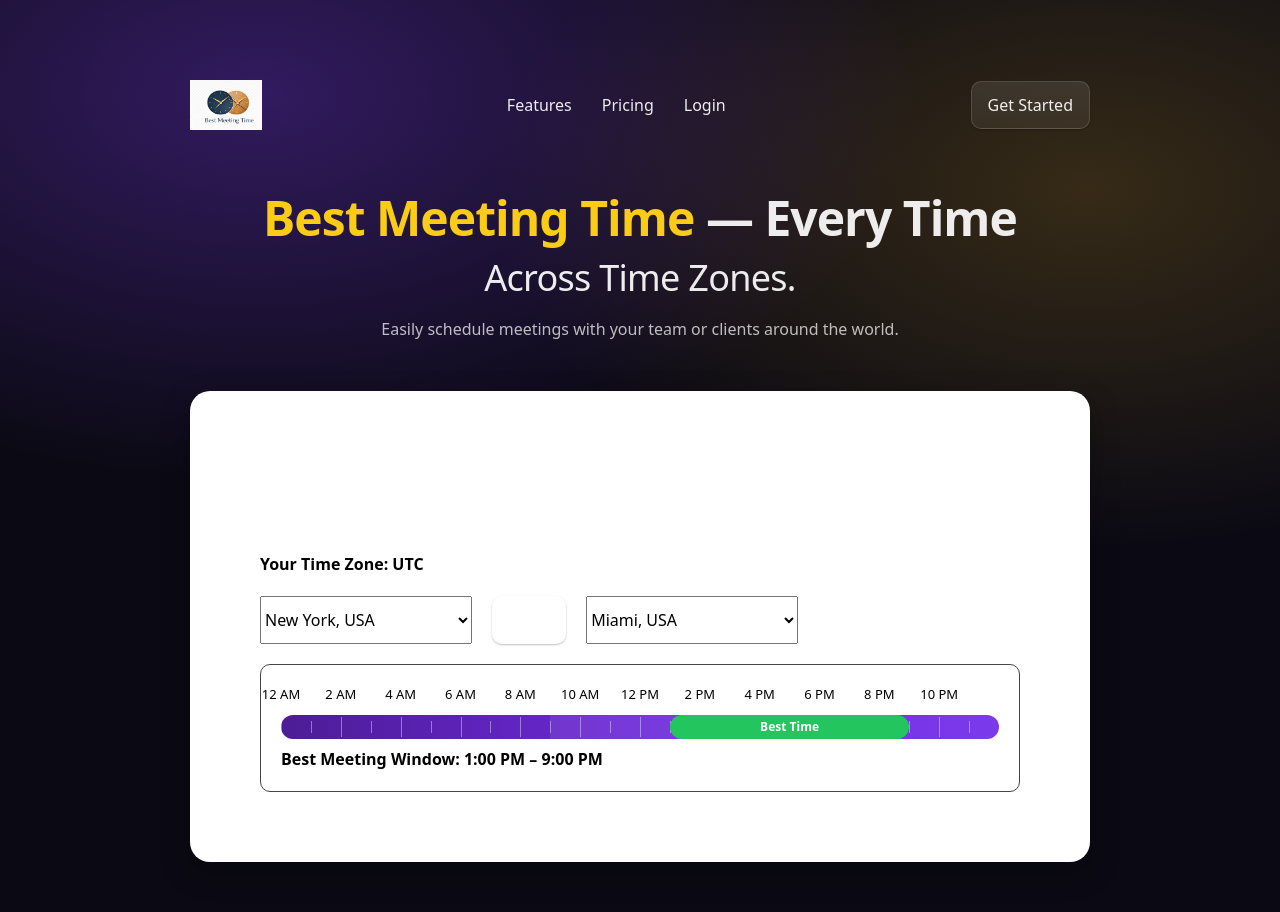
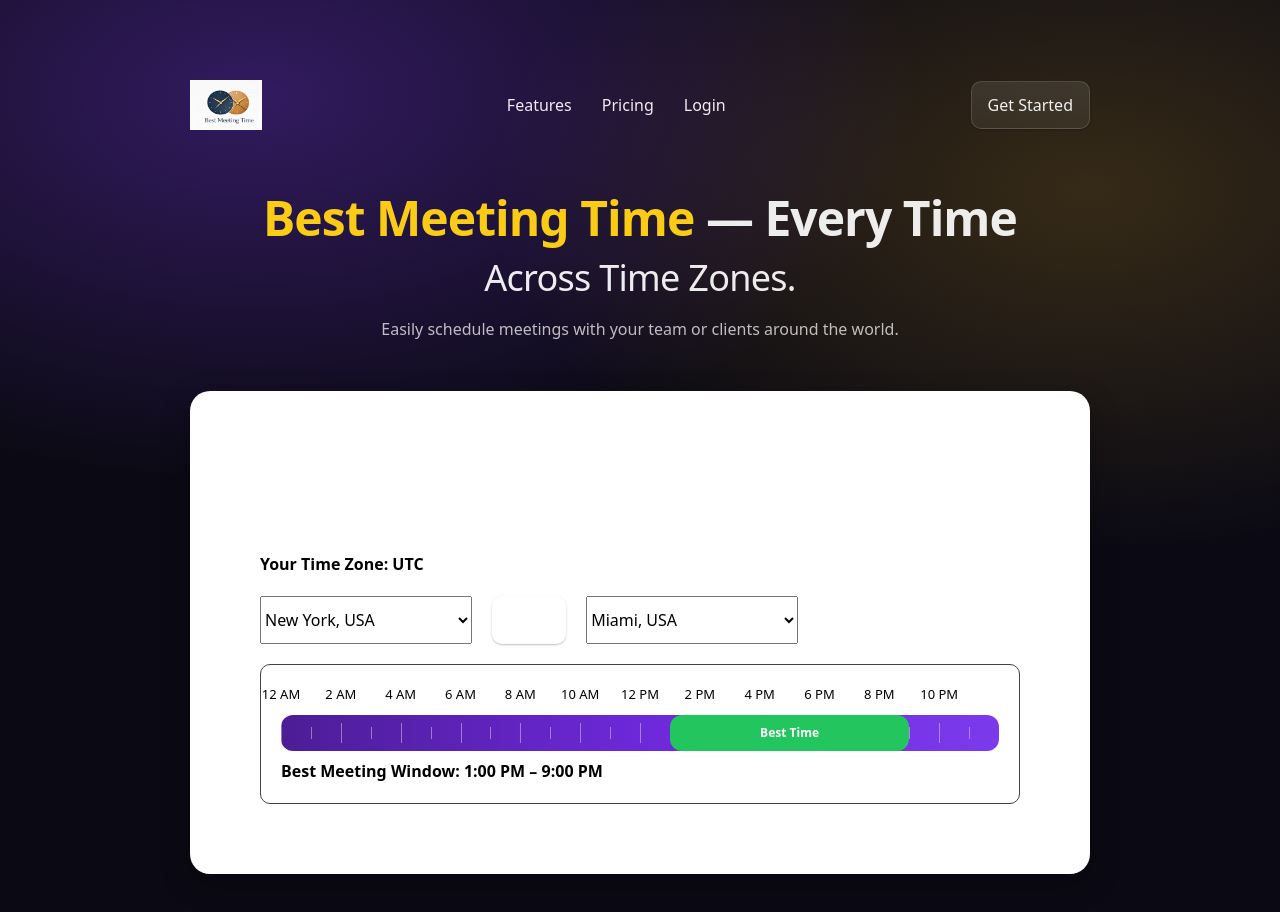
Before and after one commit to techtalk1282/Best-Meeting-Time, a Next.js app: page / in a window 1280 px wide. Shown: the top 912 px of the page. Built offline with nearby package versions, Linux system fonts and the light colour scheme.

Commit message:
feat(ui): improve timeline visibility and remove experimental shading

```diff
--- a/app/ui/ToolPreviewSection.tsx
+++ b/app/ui/ToolPreviewSection.tsx
@@ -18,7 +18,7 @@ type Window = {
    Toggle to instantly revert UI
 ================================ */
 
-const SHOW_WORK_HOURS = true;
+const SHOW_WORK_HOURS = false;
 
 const CITY_OPTIONS: City[] = [
 
@@ -258,25 +258,13 @@ export default function ToolPreviewSection() {
 
           <div
             style={{
-              height: 24,
+              height: 36,
               borderRadius: 12,
               background: "linear-gradient(90deg, #4c1d95, #6d28d9, #7c3aed)",
               position: "relative",
               overflow: "hidden"
             }}
           >
-
-            {SHOW_WORK_HOURS && (
-              <div
-                style={{
-                  position: "absolute",
-                  left: `${workStartPercent}%`,
-                  width: `${workWidthPercent}%`,
-                  height: "100%",
-                  background: "rgba(255,255,255,0.08)"
-                }}
-              />
-            )}
 
             {[...Array(24)].map((_, i) => (
               <div
@@ -324,5 +312,6 @@ export default function ToolPreviewSection() {
       </div>
 
     </div>
+
   );
 }
```
